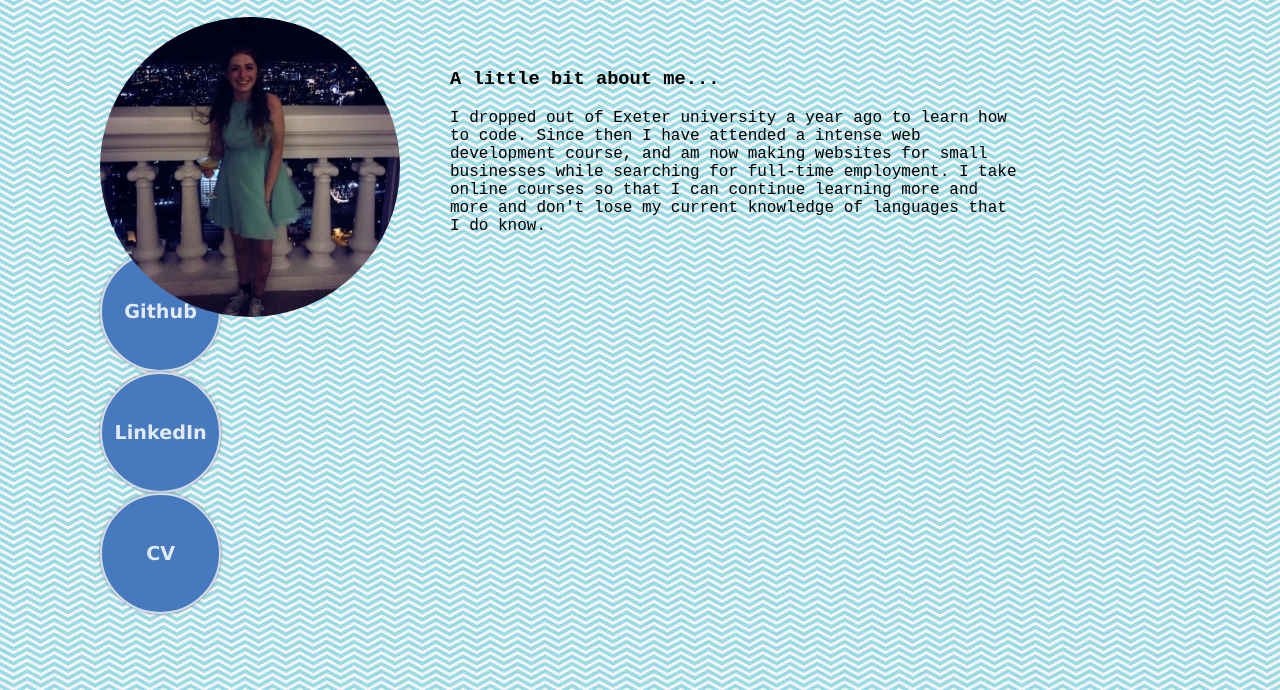
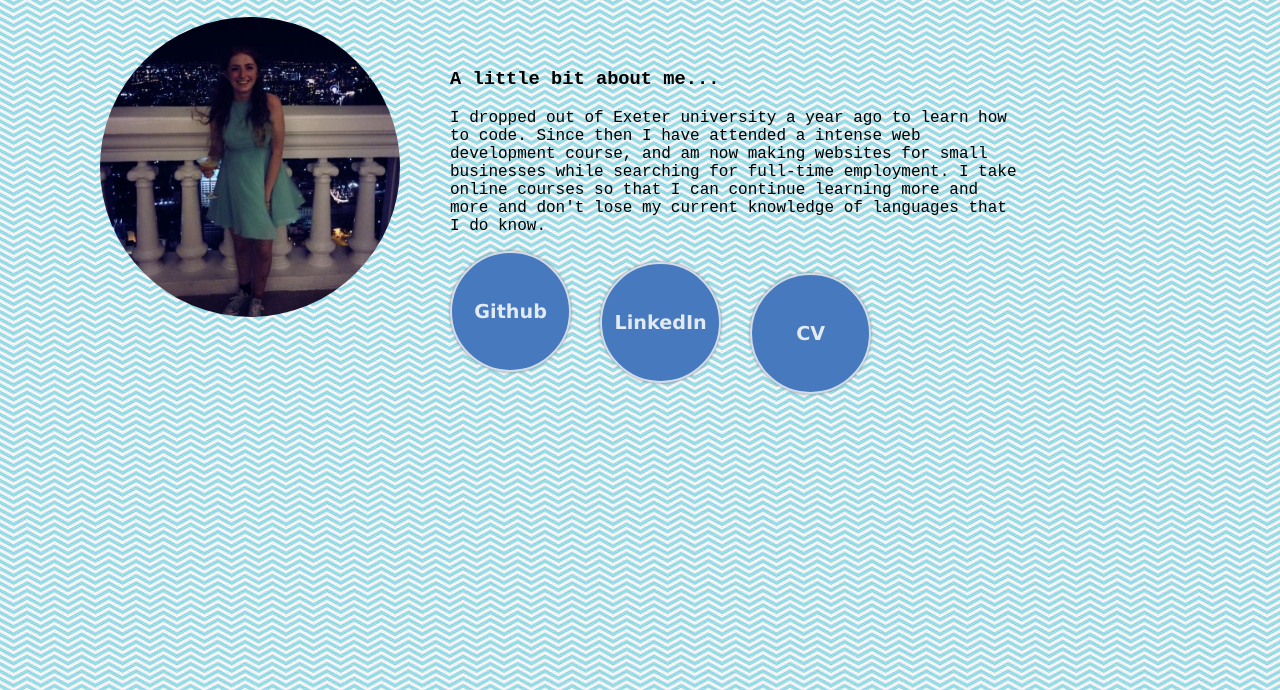
Before and after one commit to indiadearlove/personal-website, a plain HTML site: page html/index.html in a window 1280 px wide. Shown: the part 110-800 px from the top of the page. Drawn offline with Linux system fonts and the light colour scheme.

Commit message:
Sorted buttons

```diff
--- a/css/stylesheet.css
+++ b/css/stylesheet.css
@@ -17,7 +17,7 @@ h3 {
 }
 
 
-.rounded {
+.rounded-img {
   width: 300px;
   height: 300px;
   position: relative;
@@ -38,9 +38,11 @@ img {
 
 .round-button {
   width:10%;
+
 }
 
 .round-button-circle {
+  margin-left: 350px;
   width: 100%;
   height:0;
   padding-bottom: 100%;
@@ -49,6 +51,21 @@ img {
   overflow:hidden;
   background: #4679BD;
   box-shadow: 0 0 3px gray;
+}
+
+#linkedin {
+  margin-left: 500px;
+  margin-top: -110px;
+}
+
+#github {
+  margin-left: 350px;
+  margin-top: 0px;
+}
+
+#cv {
+  margin-left: 650px;
+  margin-top: -110px;
 }
 
 .round-button-circle:hover {
--- a/html/index.html
+++ b/html/index.html
@@ -9,20 +9,20 @@
     <h1>India Dearlove</h1>
     <h2>Web Developer</h2>
 
-    <img src="../images/me.jpg" class="rounded" />
+    <img src="../images/me.jpg" class="rounded-img" />
     <p class='para'>
       <h3>A little bit about me...</h3>
       <div class= 'des'>I dropped out of Exeter university a year ago to learn how to code. Since then I have attended a intense web development course, and am now making websites for small businesses while searching for full-time employment. I take online courses so that I can continue learning more and more and don't lose my current knowledge of languages that I do know.</div>
     </p>
     <div class="round-button">
-      <div class="round-button-circle">
-        <a href="https://github.com/indiadearlove" class="round-button">Github</a>
+      <div class="round-button-circle" id="github">
+        <a href="https://github.com/indiadearlove" class="round-button1">Github</a>
       </div>
-      <div class="round-button-circle">
-        <a href="https://www.linkedin.com/in/indiadearlove" class="round-button">LinkedIn</a>
+      <div class="round-button-circle" id="linkedin">
+        <a href="https://www.linkedin.com/in/indiadearlove" class="round-button2">LinkedIn</a>
       </div>
-      <div class="round-button-circle">
-        <a href="https://github.com/indiadearlove/CV" class="round-button">CV</a>
+      <div class="round-button-circle" id="cv">
+        <a href="https://github.com/indiadearlove/CV" class="round-button3">CV</a>
       </div>
     </div>
 
```
